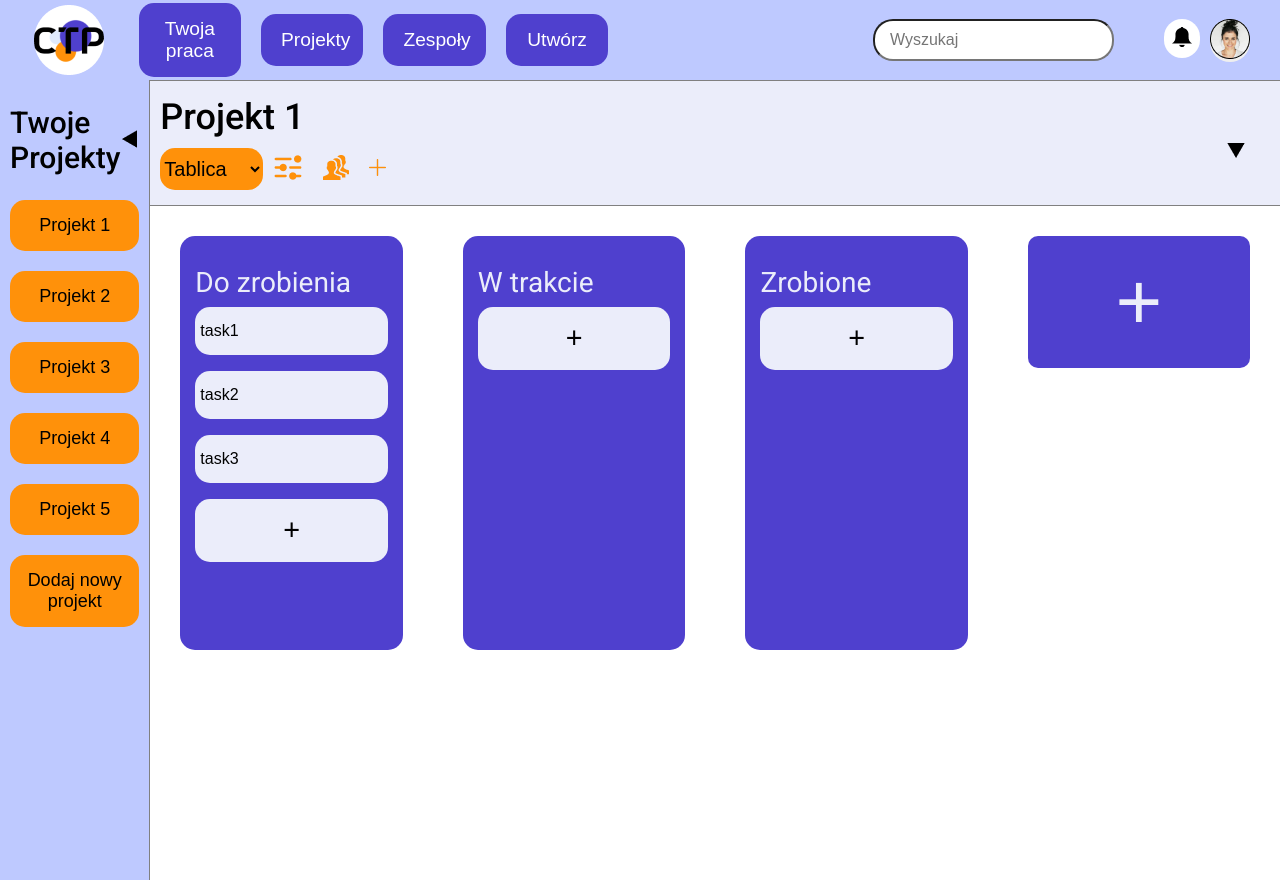
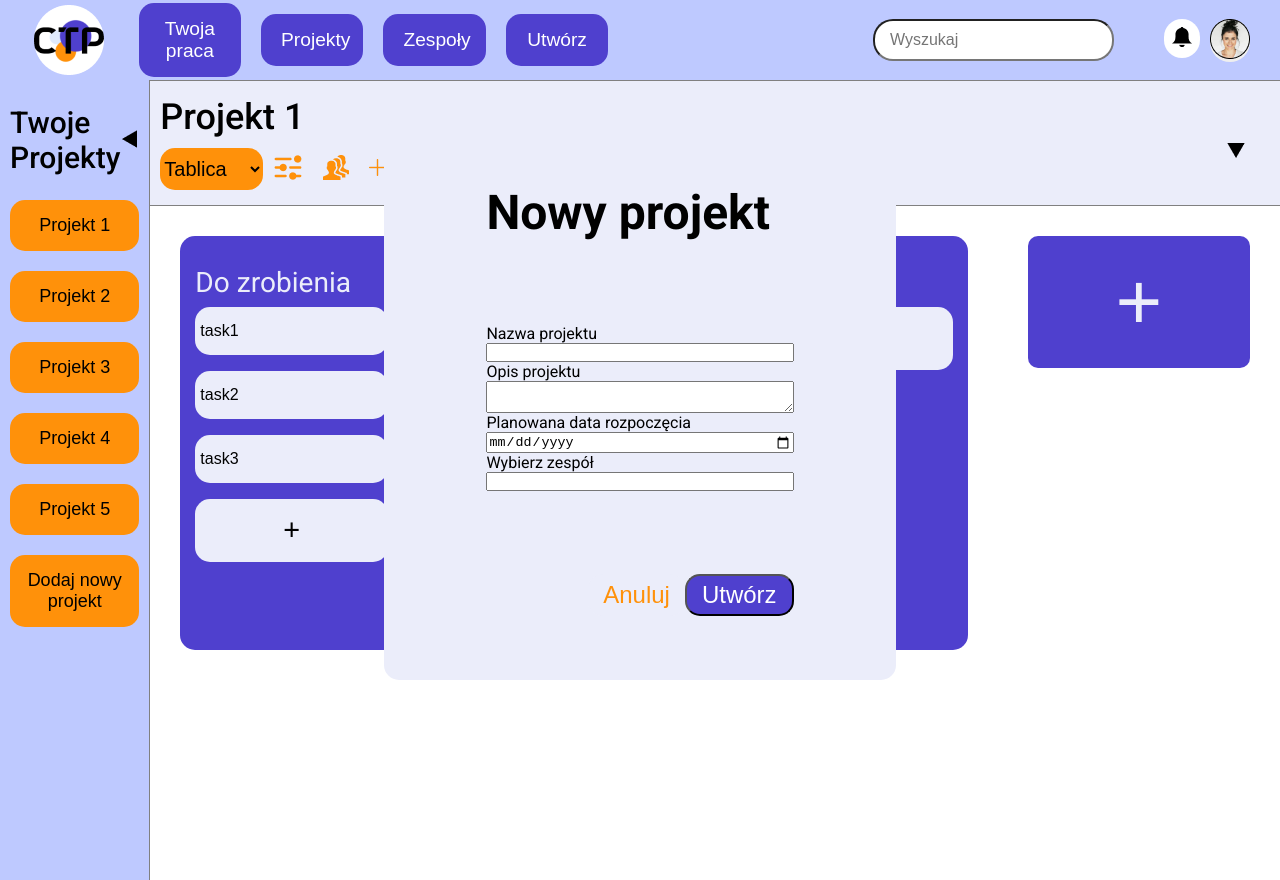
Before and after one commit to dciepko/ProjectManagementApp, a React (Vite) app in the folder project-management-project/frontend/: page / in a window 1280 px wide. Built offline with nearby package versions, Linux system fonts and the light colour scheme.

Commit message:
Creating adding project modal

```diff
--- a/project-management-project/frontend/index.html
+++ b/project-management-project/frontend/index.html
@@ -13,6 +13,7 @@
     />
   </head>
   <body>
+    <div id="modal"></div>
     <div id="root"></div>
     <script type="module" src="/src/main.jsx"></script>
   </body>
--- a/project-management-project/frontend/src/App.jsx
+++ b/project-management-project/frontend/src/App.jsx
@@ -3,6 +3,7 @@ import HeadMenu from "./components/HeadMenu/HeadMenu.jsx";
 import ProjectsSidebar from "./components/ProjectSidebar/ProjectsSidebar.jsx";
 import { PROJECTS } from "./projects.js";
 import SelectedProject from "./components/SelectedProject/SelectedProject.jsx";
+import AddingProject from "./components/AddingProject/AddingProject.jsx";
 
 function App() {
   const [currentProjects, setCurrentProjects] = useState(PROJECTS);
--- /dev/null
+++ b/project-management-project/frontend/src/components/AddingInput/AddingInput.jsx
@@ -0,0 +1,14 @@
+import classes from "./AddingInput.module.css";
+
+export default function AddingInput({ type, identifier, children }) {
+  return (
+    <div className={classes.inputContainer}>
+      <label htmlFor={identifier}>{children}</label>
+      {type !== "textarea" ? (
+        <input type={type} id={identifier} />
+      ) : (
+        <textarea id={identifier}></textarea>
+      )}
+    </div>
+  );
+}
--- /dev/null
+++ b/project-management-project/frontend/src/components/AddingInput/AddingInput.module.css
@@ -0,0 +1,4 @@
+.inputContainer {
+  display: flex;
+  flex-direction: column;
+}
--- /dev/null
+++ b/project-management-project/frontend/src/components/AddingProject/AddingProject.jsx
@@ -0,0 +1,43 @@
+import { forwardRef, useImperativeHandle, useRef } from "react";
+import classes from "./AddingProject.module.css";
+import { createPortal } from "react-dom";
+import AddingInput from "../AddingInput/AddingInput";
+
+const AddingProject = forwardRef(function Modal({}, ref) {
+  const dialog = useRef();
+
+  useImperativeHandle(ref, () => {
+    return {
+      open: () => {
+        dialog.current.showModal();
+      },
+    };
+  });
+
+  return createPortal(
+    <dialog ref={dialog} className={classes.addingModal}>
+      <h2 className={classes.h2}>Nowy projekt</h2>
+      <div className={classes.inputContainer}>
+        <AddingInput type="text" identifier="name">
+          Nazwa projektu
+        </AddingInput>
+        <AddingInput type="textarea" identifier="description">
+          Opis projektu
+        </AddingInput>
+        <AddingInput type="date" identifier="startDate">
+          Planowana data rozpoczęcia
+        </AddingInput>
+        <AddingInput type="text" identifier="team">
+          Wybierz zespół
+        </AddingInput>
+      </div>
+      <div className={classes.buttonContainer}>
+        <button className={classes.cancelButton}>Anuluj</button>
+        <button className={classes.createButton}>Utwórz</button>
+      </div>
+    </dialog>,
+    document.getElementById("modal")
+  );
+});
+
+export default AddingProject;
--- /dev/null
+++ b/project-management-project/frontend/src/components/AddingProject/AddingProject.module.css
@@ -0,0 +1,58 @@
+.addingModal {
+  width: 40vw;
+  height: 70vh;
+  position: fixed;
+  top: 50%;
+  left: 50%;
+  transform: translate(-50%, -50%);
+  border: none;
+  border-radius: 15px;
+  padding: 4rem;
+  background-color: #ebedfa;
+  display: flex;
+  flex-direction: column;
+  justify-content: space-between;
+  align-items: center;
+}
+
+.addingModal[open] {
+  animation: slide-in-from-top 0.35s ease-out;
+}
+
+.addingModal::backdrop {
+  background: rgba(0, 0, 0, 0.8);
+}
+
+.h2 {
+  font-size: 3em;
+  margin-bottom: 2rem;
+  width: 80%;
+}
+
+.inputContainer {
+  width: 80%;
+}
+
+.buttonContainer {
+  width: 80%;
+  display: flex;
+  justify-content: right;
+  margin-top: 2rem;
+}
+
+.cancelButton {
+  background-color: #ebedfa;
+  color: #ff910a;
+  font-size: 24px;
+  border-radius: 15px;
+  padding: 5px 15px;
+  border: none;
+}
+
+.createButton {
+  background-color: #4f40ce;
+  color: white;
+  font-size: 24px;
+  border-radius: 15px;
+  padding: 5px 15px;
+}
--- a/project-management-project/frontend/src/components/ProjectSidebar/ProjectsSidebar.jsx
+++ b/project-management-project/frontend/src/components/ProjectSidebar/ProjectsSidebar.jsx
@@ -1,9 +1,19 @@
 import classes from "./ProjectSidebar.module.css";
 
 import wrapButton from "../../assets/wrap-right-button.png";
+import AddingProject from "../AddingProject/AddingProject";
+import { useRef } from "react";
 
 export default function ProjectsSidebar({ projectList, handleClick }) {
+  const modal = useRef();
+
+  function handleOpenModal() {
+    modal.current.open();
+  }
+
   return (
+    <>
+      <AddingProject ref={modal} />
       <aside className={classes.aside}>
         <header className={classes.asideHeader}>
           <h2 className={classes.h2}>Twoje Projekty</h2>
@@ -27,8 +37,11 @@ export default function ProjectsSidebar({ projectList, handleClick }) {
               </li>
             );
           })}
-        <button className={classes.button}>Dodaj nowy projekt</button>
+          <button className={classes.button} onClick={handleOpenModal}>
+            Dodaj nowy projekt
+          </button>
         </ul>
       </aside>
+    </>
   );
 }
--- a/project-management-project/frontend/src/components/SelectedProject/SelectedProject.jsx
+++ b/project-management-project/frontend/src/components/SelectedProject/SelectedProject.jsx
@@ -11,22 +11,34 @@ export default function SelectedProject({ currentProject }) {
     <div className={classes.container}>
       <header className={classes.header}>
         <h1 className={classes.h1}>{currentProject.title}</h1>
-        <button className={classes.unwrapButton}><img src={wrap} alt="wrap header" /></button>
+        <button className={classes.unwrapButton}>
+          <img src={wrap} alt="wrap header" />
+        </button>
         <section className={classes.optionButtonsContainer}>
           <select className={classes.selectButton}>
-            <option  value="classic">Tablica</option>
-            <option  value="wide">Podłużny</option>
-            <option  value="table">Tabela</option>
-            </select>
-          <button className={classes.optionButton}><img src={filters} alt="filter button" /></button>
-          <button className={classes.optionButton}><img src={group} alt="group button" /></button>
-          <button className={classes.optionButton}><img src={plus} alt="add button" /></button>
+            <option value="classic">Tablica</option>
+            <option value="wide">Podłużny</option>
+            <option value="table">Tabela</option>
+          </select>
+          <button className={classes.optionButton}>
+            <img src={filters} alt="filter button" />
+          </button>
+          <button className={classes.optionButton}>
+            <img src={group} alt="group button" />
+          </button>
+          <button className={classes.optionButton}>
+            <img src={plus} alt="add button" />
+          </button>
         </section>
       </header>
       <div className={classes.tableContainer}>
-        <StatusTable title={"Do zrobienia"} tasks={currentProject.tasks} />
-        <StatusTable title={"W trakcie"} tasks={[]} />
-        <StatusTable title={"Zrobione"} tasks={[]} />
+        <StatusTable
+          key={"todo"}
+          title={"Do zrobienia"}
+          tasks={currentProject.tasks}
+        />
+        <StatusTable key={"wtrakcie"} title={"W trakcie"} tasks={[]} />
+        <StatusTable key={"done"} title={"Zrobione"} tasks={[]} />
         <button className={classes.addTableButton}>+</button>
       </div>
     </div>
```
Lines whose indentation alone changed are shown as unchanged.
